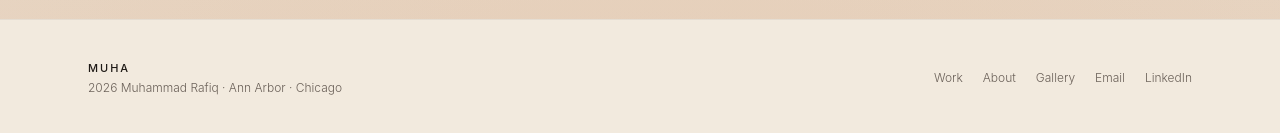
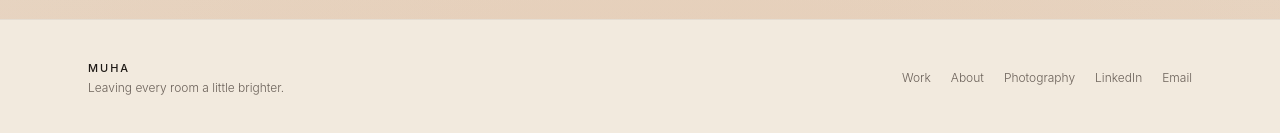
Before and after one commit to mohabbis/personal-portfolio, a Next.js app: page / in a window 1280 px wide. Shown: the part 2462-2595 px from the top of the page. Built offline with nearby package versions, Linux system fonts and the light colour scheme.

Commit message:
Move photography into footer navigation

```diff
--- a/components/layout/site-footer.tsx
+++ b/components/layout/site-footer.tsx
@@ -15,7 +15,7 @@ export function SiteFooter() {
           <div className="flex flex-col gap-1">
             <p className="font-mono text-[11px] font-medium tracking-[0.18em] text-foreground">MUHA</p>
             <p className="inline-flex items-center gap-2">
-              2026 Muhammad Rafiq · {siteConfig.location}
+              Leaving every room a little brighter.
             </p>
           </div>
 
@@ -26,13 +26,13 @@ export function SiteFooter() {
               </Link>
             ))}
             <Link href="/photography" className="transition-colors hover:text-foreground">
-              Gallery
+              Photography
+            </Link>
+            <Link href={siteConfig.linkedIn} className="transition-colors hover:text-foreground">
+              LinkedIn
             </Link>
             <Link href={emailHref} className="transition-colors hover:text-foreground">
               Email
-            </Link>
-            <Link href={siteConfig.linkedIn} className="transition-colors hover:text-foreground">
-              LinkedIn
             </Link>
           </nav>
         </div>
```
